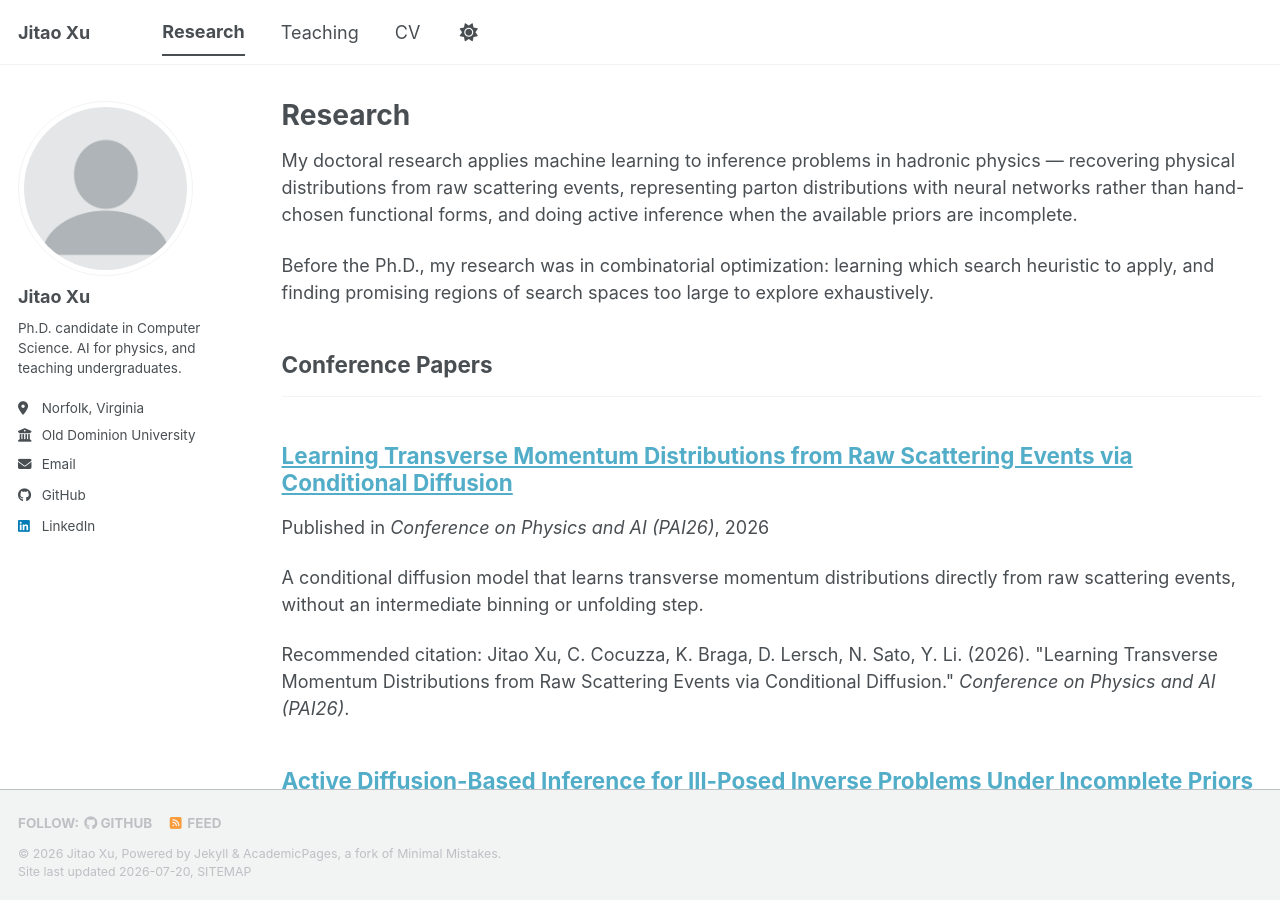
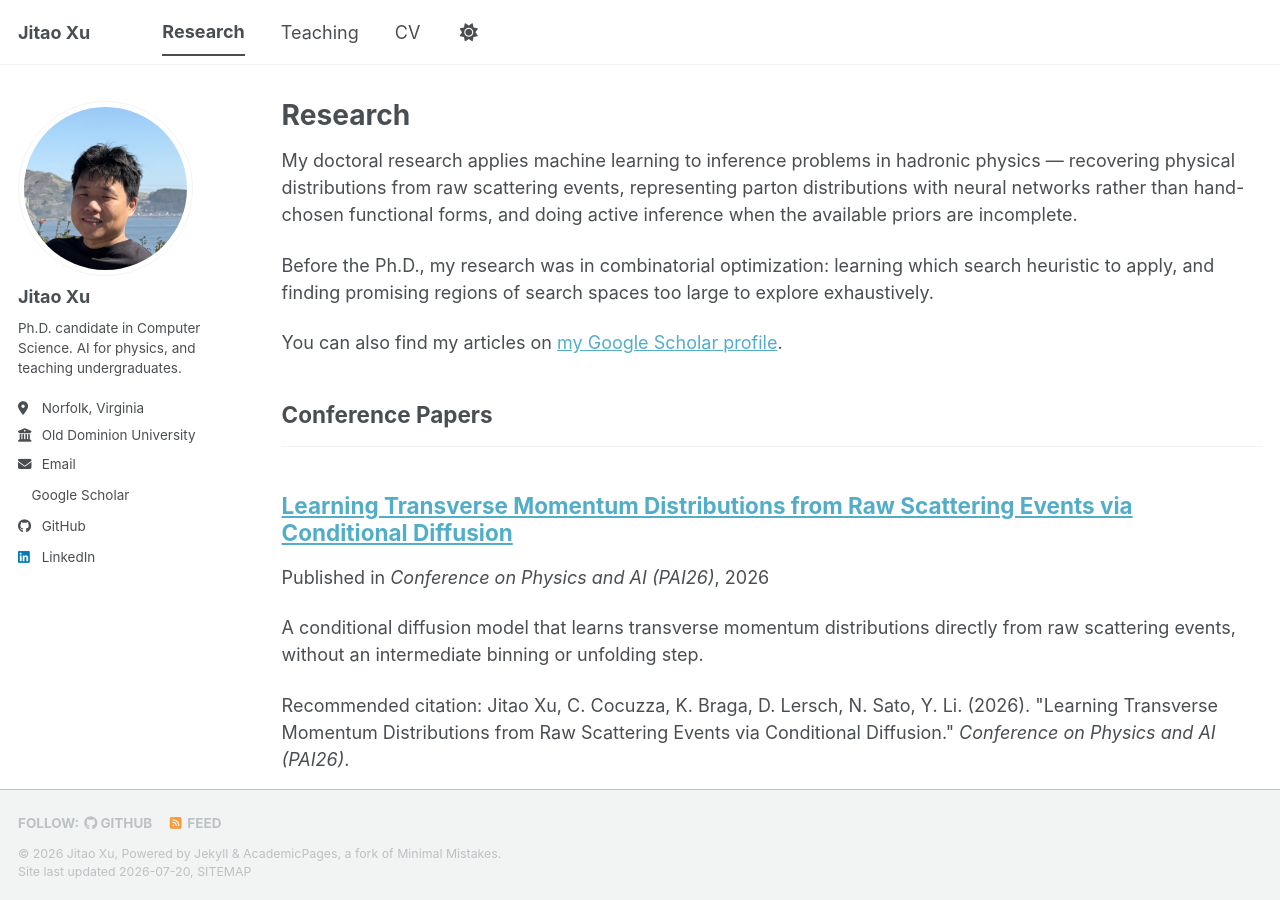
Before and after one commit to jetou/jetou.github.io, a Jekyll site: the page built from _pages/publications.html, in a window 1280 px wide and 900 px high. Built offline with Jekyll 4.4.1, drawn with Linux system fonts in a browser that asks for light colours; a style sheet for code colours, icons or effects is not loaded; part of the change alters nothing that is shown.

Commit message:
Add Google Scholar link and profile photo
Photo cropped to head-and-shoulders from the original full-length snapshot.

Co-Authored-By: Claude Opus 4.8 (1M context) <noreply@anthropic.com>

```diff
--- a/_config.yml
+++ b/_config.yml
@@ -34,7 +34,7 @@ author:
   # Academic websites
   academia         : # URL
   arxiv            : # URL - Update with the correct link to your profile
-  googlescholar    : # TODO: paste your Google Scholar profile URL here
+  googlescholar    : "https://scholar.google.com/citations?user=cXI92PEAAAAJ&hl=en"
   inspire-hep      : # URL
   impactstory      : # URL
   orcid            : # URL
```
Also changed, not shown: images/profile.png.
